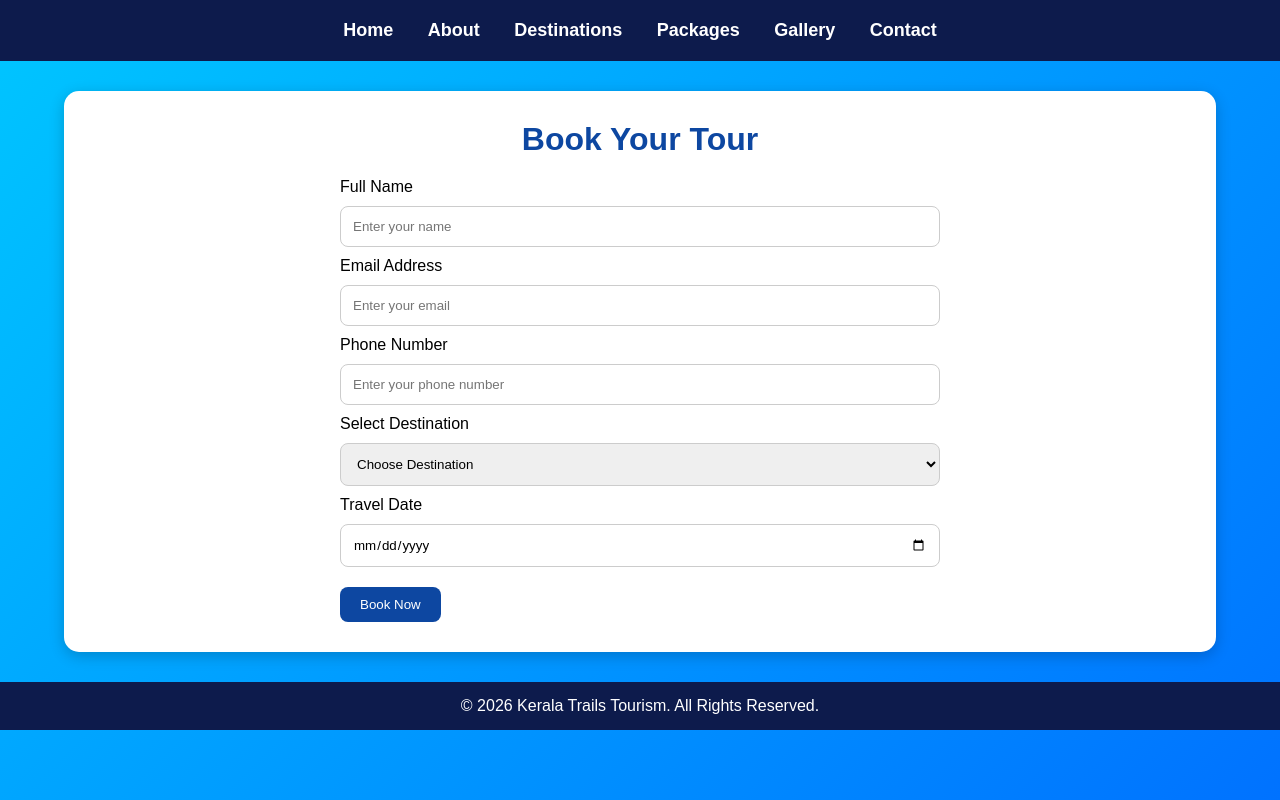
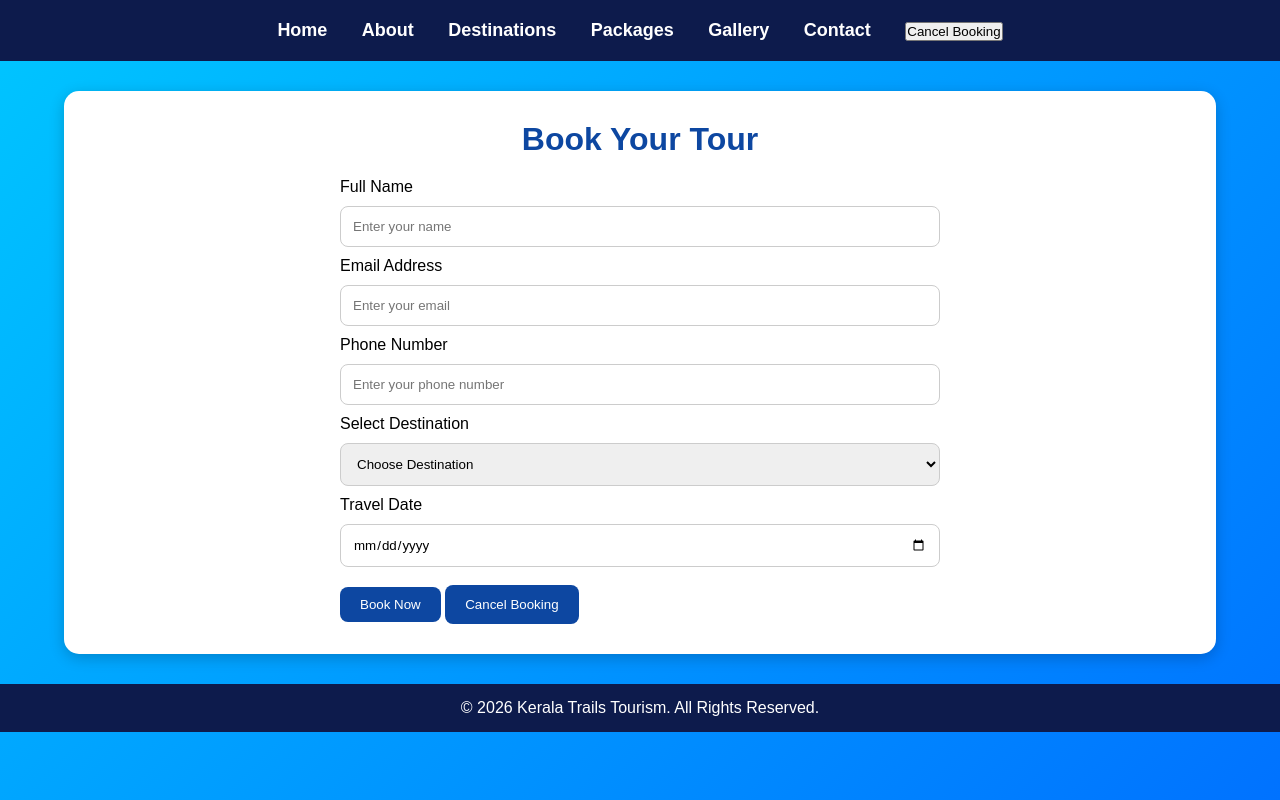
Before and after one commit to akhila-p-nair/tourism-website, a Django app: page /booking/ in a window 1280 px wide. Run offline with Django 5.2, Linux system fonts and the light colour scheme.

Commit message:
Adding booking cancellation feature

```diff
--- a/tourismsite/travel/models.py
+++ b/tourismsite/travel/models.py
@@ -6,6 +6,7 @@ class Booking(models.Model):
     phone = models.CharField(max_length=15)
     destination = models.CharField(max_length=100)
     travel_date = models.DateField()
+    status =models.CharField(max_length=20,default='Booked')
 
     def __str__(self):
         return self.name
--- a/tourismsite/travel/templates/travel/booking.html
+++ b/tourismsite/travel/templates/travel/booking.html
@@ -15,6 +15,9 @@
     <a href="/packages/">Packages</a>
     <a href="/gallery/">Gallery</a>
     <a href="/contact/">Contact</a>
+    <a href="/cancel/1/">
+        <button type="button">Cancel Booking</button>
+    </a>
 </nav>
 
 <div class="container">
@@ -60,6 +63,11 @@ font-weight:bold;">
 
         <button type="submit" class="btn">Book Now</button>
 
+        <button type="button" class="'btn"
+        onclick="alert('Booking Cancelled')">
+    Cancel Booking
+</button>
+
     </form>
 
 </div>
--- a/tourismsite/travel/urls.py
+++ b/tourismsite/travel/urls.py
@@ -9,4 +9,5 @@ urlpatterns = [
     path('gallery/', views.gallery, name='gallery'),
     path('booking/', views.booking, name='booking'),
     path('contact/', views.contact, name='contact'),
+    path('cancel/<int:booking_id>/',views.cancel_booking,name='cancel_booking'),
 ]
--- a/tourismsite/travel/views.py
+++ b/tourismsite/travel/views.py
@@ -43,6 +43,14 @@ def contact(request):
             subject=request.POST.get('subject'),
             message=request.POST.get('message')
         )
+
         return render(request, 'travel/contact.html', {'success': True})
 
     return render(request, 'travel/contact.html')
+
+def cancel_booking(request,booking_id):
+        booking= Booking.objects.get(id=booking_id)
+        booking.status="Cancelled"
+        booking.save()
+
+        return render(request,'travel/cancel_success.html')
```
Also changed, not shown: tourismsite/travel/templates/travel/cancel_success.html (added, +11 -0 lines), tourismsite/db.sqlite3, tourismsite/travel/migrations/0002_booking_status.py (added).
